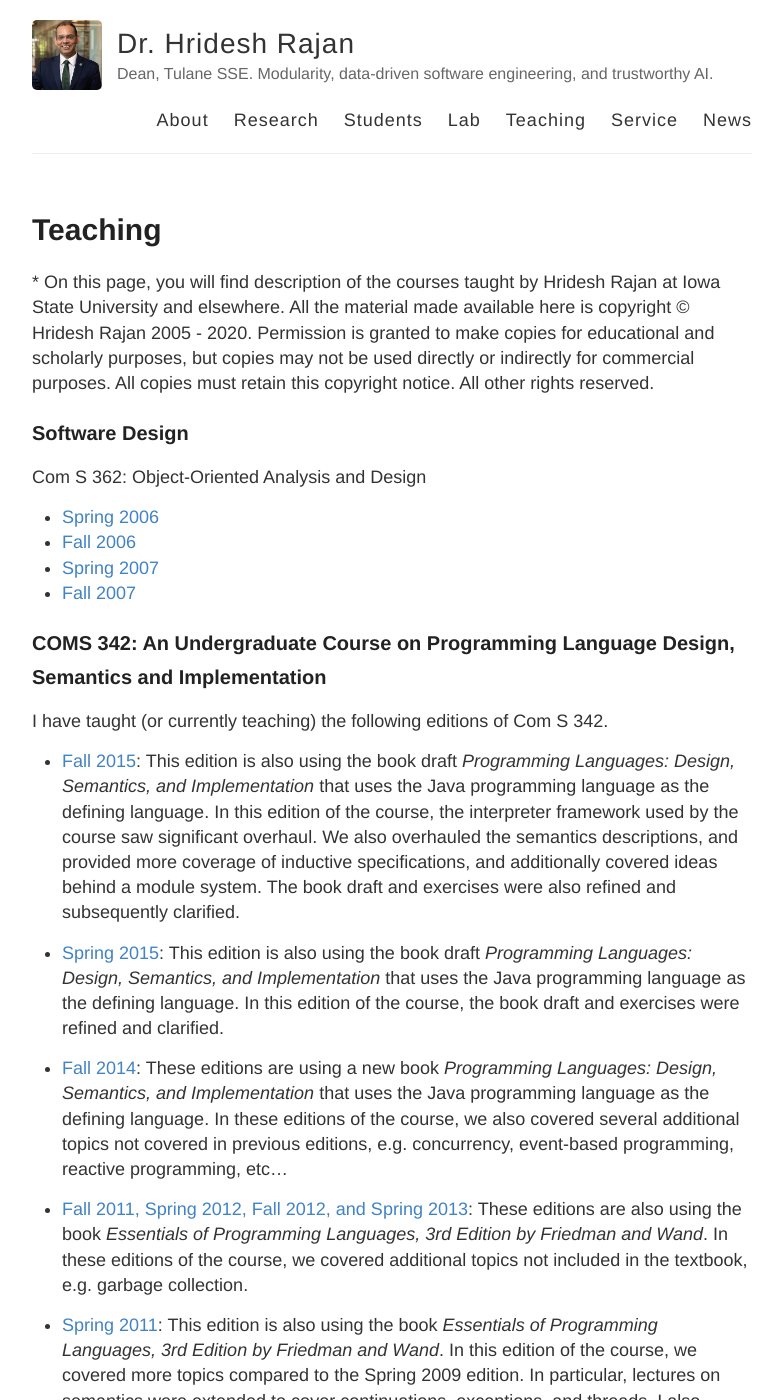
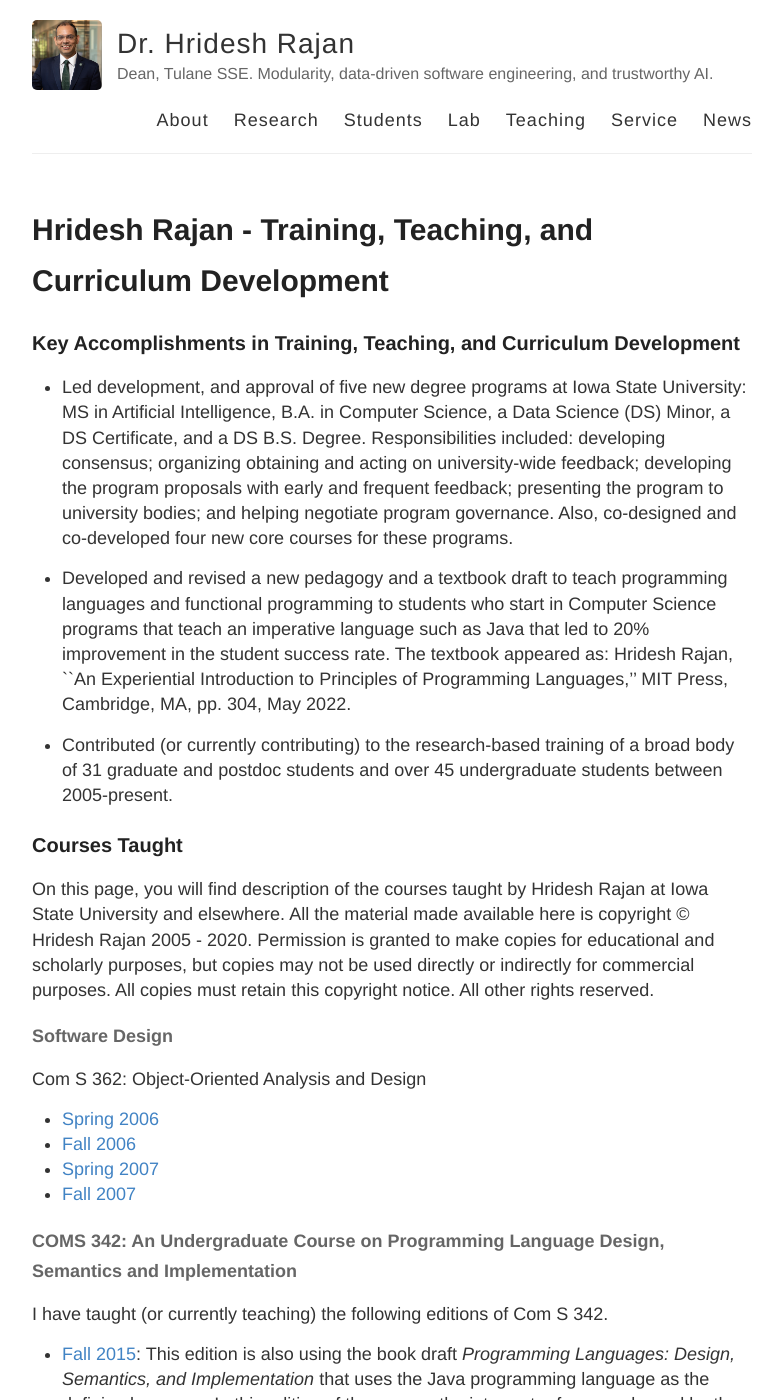
Before and after one commit to hridesh/hridesh.github.io, a Jekyll site: the page built from teaching.md, in a window 1280 px wide and 1400 px high. Shown: the whole window, without its empty margins (248-1031 px from the left). Built offline with Jekyll 4.4.1, drawn with Linux system fonts in a browser that asks for light colours.

Commit message:
misc changes

```diff
--- a/teaching.md
+++ b/teaching.md
@@ -1,10 +1,34 @@
 ---
 layout: page
-title: Teaching
+title: Hridesh Rajan - Training, Teaching, and Curriculum Development
 permalink: /teaching/
 ---
 
-*
+### Key Accomplishments in Training, Teaching, and Curriculum Development
+
+- Led development, and approval of five new degree programs at Iowa State University: MS in Artificial Intelligence, B.A. in Computer Science,
+  a Data Science (DS) Minor, a DS Certificate, and a DS B.S. Degree.
+  Responsibilities included: developing consensus; organizing
+  obtaining and acting on university-wide feedback; developing the
+  program proposals with early and frequent feedback; presenting the
+  program to university bodies; and helping negotiate program governance.
+  Also, co-designed and co-developed four new core courses for these programs.
+
+- Developed and revised a new pedagogy and a textbook draft
+  to teach programming languages and functional programming to students who start in Computer Science programs
+  that teach an imperative language such as Java
+  that led to 20% improvement in the student success rate. The textbook appeared as:
+  Hridesh Rajan, ``An Experiential Introduction to Principles of Programming Languages,''
+  MIT Press, Cambridge, MA, pp. 304, May 2022.
+
+- Contributed (or currently contributing) to the research-based training
+  of a broad body of 31 graduate and postdoc students and
+  over 45 undergraduate students between 2005-present.
+
+
+
+### Courses Taught
+
 On this page, you will find description of the courses taught by Hridesh Rajan
 at Iowa State University and elsewhere. All the material made available here is
 copyright &#169; Hridesh Rajan 2005 - 2020. Permission is granted to make
@@ -12,7 +36,7 @@ copies for educational and scholarly purposes, but copies may not be used
 directly or indirectly for commercial purposes. All copies must retain this
 copyright notice. All other rights reserved.
 
-### Software Design
+#### Software Design
 
 Com S 362: Object-Oriented Analysis and Design
 * [Spring 2006](http://www.cs.iastate.edu/~hridesh/teaching/362/06/01/)
@@ -20,7 +44,7 @@ Com S 362: Object-Oriented Analysis and Design
 * [Spring 2007](http://www.cs.iastate.edu/~hridesh/teaching/362/07/01/)
 * [Fall 2007](http://www.cs.iastate.edu/~hridesh/teaching/362/07/02/)
 
-### COMS 342: An Undergraduate Course on Programming Language Design, Semantics and Implementation
+#### COMS 342: An Undergraduate Course on Programming Language Design, Semantics and Implementation
 
 I have taught (or currently teaching) the following editions of Com S 342.
 
@@ -83,7 +107,7 @@ This edition used the book <EM>Essentials of Programming Languages, 2nd Edition
 by Friedman, Wand and Haynes</EM>. Most of this edition was adopted from a
 previously taught course by (http://www.eecs.ucf.edu/~leavens)Prof. Gary T. Leavens.
 
-### Com S 541: A Graduate Course on Programming Language Design and Semantics
+#### Com S 541: A Graduate Course on Programming Language Design and Semantics
 
 Below you will find description of the course
 Com S 541 as taught by Hridesh Rajan
```
